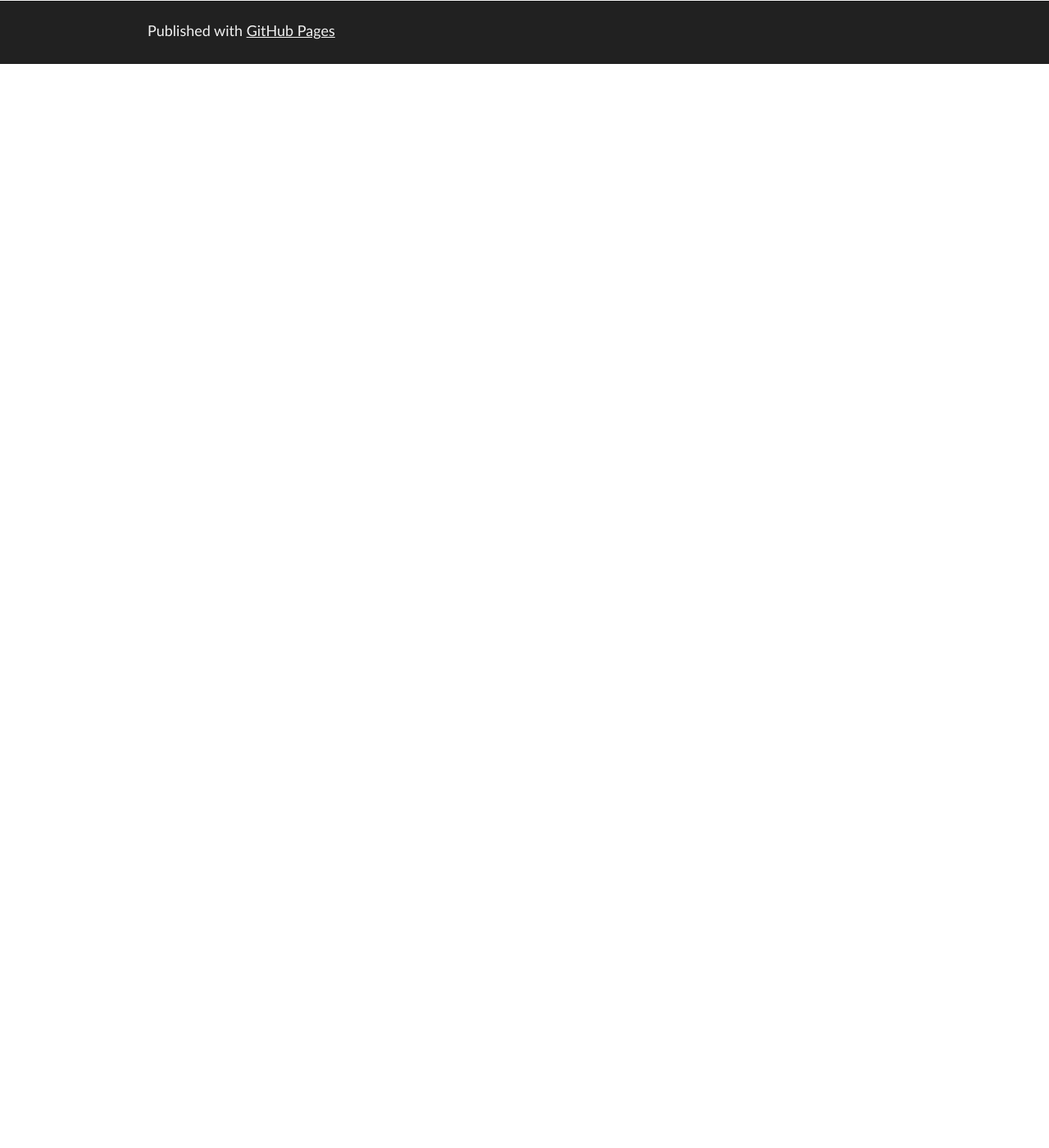
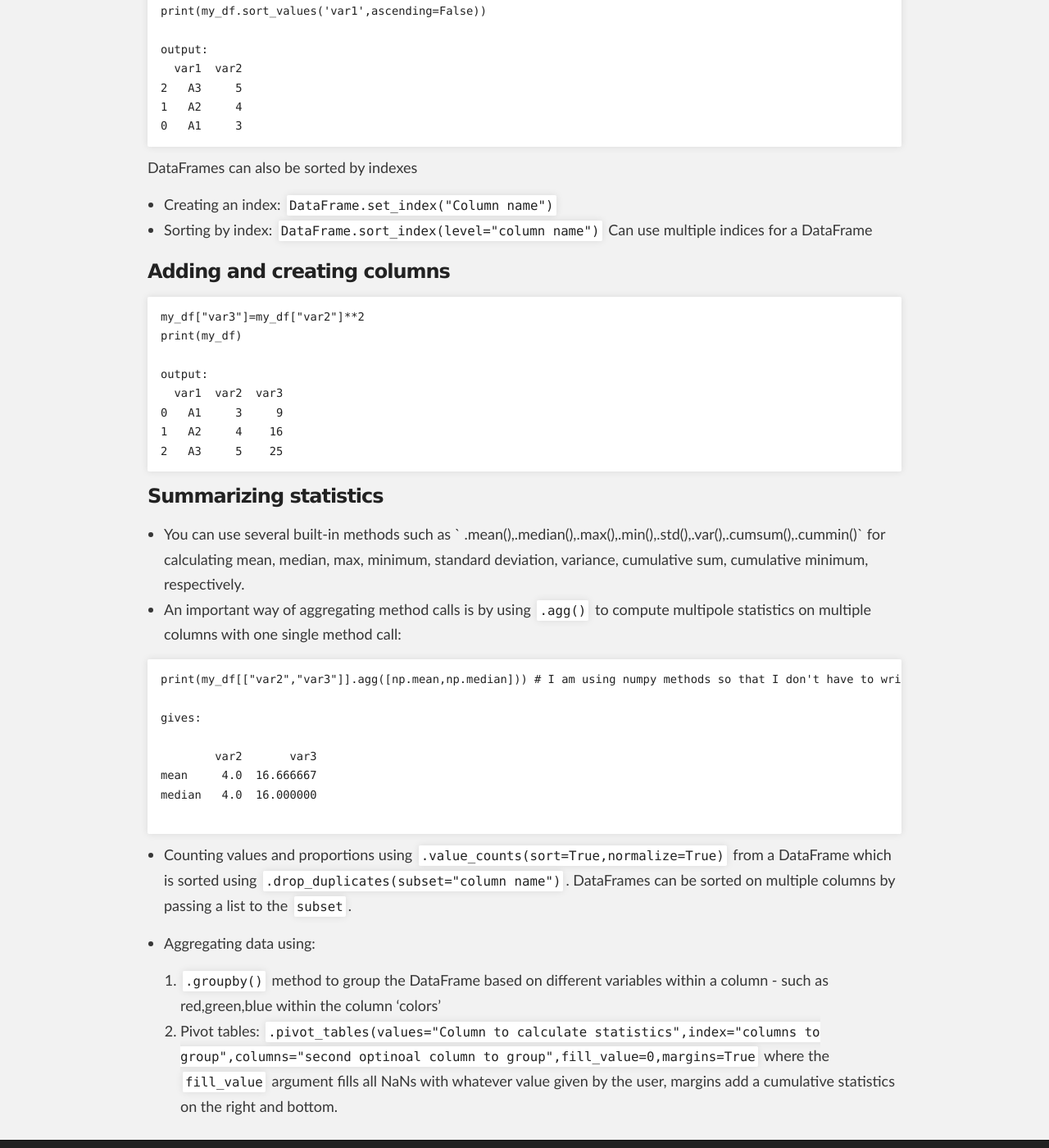
Before and after one commit to dushyant-fire/dushyant-fire.github.io, a Jekyll site: the page built from _posts/Code/2021-11-10-Pandas_DataFrame.md, in a window 1280 px wide and 1400 px high, scrolled down 1431 px. Shown: the whole window at 82% size. Built offline with Jekyll 4.4.1, drawn with Linux system fonts in a browser that asks for light colours; before the commit the page ends 1509 px from its top, so only the background shows below that.

Commit message:
extra code

````diff
--- a/_posts/Code/2021-11-10-Pandas_DataFrame.md
+++ b/_posts/Code/2021-11-10-Pandas_DataFrame.md
@@ -57,4 +57,50 @@ output:
   var1  var2
 0   A1     3
 2   A3     5
+
+print(my_df.sort_values('var1',ascending=False))
+
+output:
+  var1  var2
+2   A3     5
+1   A2     4
+0   A1     3
 ```
+DataFrames can also be sorted by indexes
+- Creating an index: `DataFrame.set_index("Column name")`
+- Sorting by index: `DataFrame.sort_index(level="column name")` Can use multiple indices for a DataFrame
+
+### Adding and creating columns
+
+```py
+my_df["var3"]=my_df["var2"]**2
+print(my_df)
+
+output:
+  var1  var2  var3
+0   A1     3     9
+1   A2     4    16
+2   A3     5    25
+```
+
+### Summarizing statistics
+- You can use several built-in methods such as `
+.mean(),.median(),.max(),.min(),.std(),.var(),.cumsum(),.cummin()` for calculating mean, median, max, minimum, standard deviation, variance, cumulative sum, cumulative minimum, respectively.
+- An important way of aggregating method calls is by using `.agg()` to compute multipole statistics on multiple columns with one single method call:
+
+```py
+print(my_df[["var2","var3"]].agg([np.mean,np.median])) # I am using numpy methods so that I don't have to write function definitions for the built-in methods
+
+gives:
+
+        var2       var3
+mean     4.0  16.666667
+median   4.0  16.000000
+
+```
+
+- Counting values and proportions using `.value_counts(sort=True,normalize=True)` from a DataFrame which is sorted using `.drop_duplicates(subset="column name")`. DataFrames can be sorted on multiple columns by passing a list to the `subset`.
+
+- Aggregating data using:
+1. `.groupby()` method to group the DataFrame based on different variables within a column - such as red,green,blue within the column 'colors'
+2. Pivot tables: `.pivot_tables(values="Column to calculate statistics",index="columns to group",columns="second optinoal column to group",fill_value=0,margins=True` where the `fill_value` argument fills all NaNs with whatever value given by the user, margins add a cumulative statistics on the right and bottom.
````
Also changed, not shown: _code_for_blog/dataframes.py (added, +38 -0 lines).
